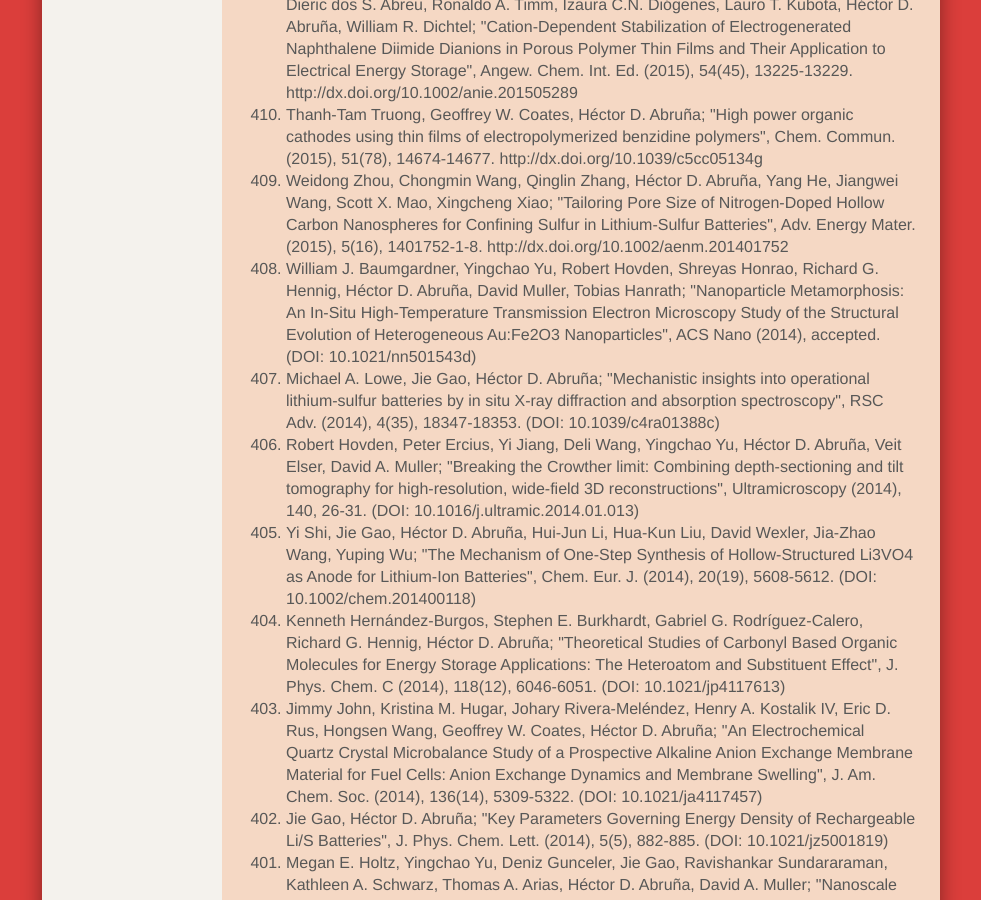
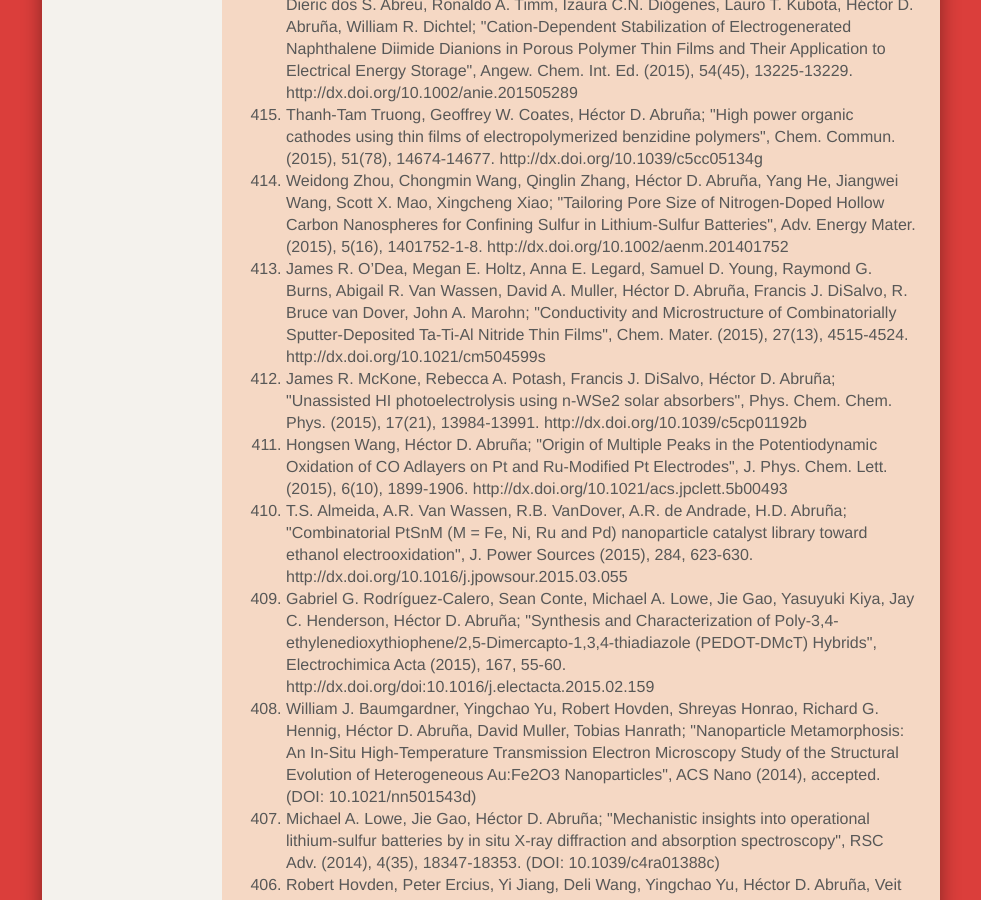
Before and after one commit to abruna/abruna.github.com, a Jekyll site: the page built from publications.html, in a window 1280 px wide and 900 px high, scrolled down 823 px. Shown: the whole window, without its empty margins (149-1130 px from the left). Built offline with Jekyll 4.4.1, drawn with Linux system fonts in a browser that asks for light colours; nearby versions of some CDN libraries.

Commit message:
Update publications.yml

```diff
--- a/_data/publications.yml
+++ b/_data/publications.yml
@@ -6,6 +6,12 @@
 - "Catherine R. DeBlase, Kenneth Hernández-Burgos, Julian M. Rotter, David J. Fortman, Dieric dos S. Abreu, Ronaldo A. Timm, Izaura C.N. Diógenes, Lauro T. Kubota, Héctor D. Abruña, William R. Dichtel; \"Cation-Dependent Stabilization of Electrogenerated Naphthalene Diimide Dianions in Porous Polymer Thin Films and Their Application to Electrical Energy Storage\", Angew. Chem. Int. Ed. (2015), 54(45), 13225-13229. http://dx.doi.org/10.1002/anie.201505289"
 - "Thanh-Tam Truong, Geoffrey W. Coates, Héctor D. Abruña; \"High power organic cathodes using thin films of electropolymerized benzidine polymers\", Chem. Commun. (2015), 51(78), 14674-14677. http://dx.doi.org/10.1039/c5cc05134g"
 - "Weidong Zhou, Chongmin Wang, Qinglin Zhang, Héctor D. Abruña, Yang He, Jiangwei Wang, Scott X. Mao, Xingcheng Xiao; \"Tailoring Pore Size of Nitrogen-Doped Hollow Carbon Nanospheres for Confining Sulfur in Lithium-Sulfur Batteries\", Adv. Energy Mater. (2015), 5(16), 1401752-1-8. http://dx.doi.org/10.1002/aenm.201401752"
+- "James R. O’Dea, Megan E. Holtz, Anna E. Legard, Samuel D. Young, Raymond G. Burns, Abigail R. Van Wassen, David A. Muller, Héctor D. Abruña, Francis J. DiSalvo, R. Bruce van Dover, John A. Marohn; \"Conductivity and Microstructure of Combinatorially Sputter-Deposited Ta-Ti-Al Nitride Thin Films\", Chem. Mater. (2015), 27(13), 4515-4524. http://dx.doi.org/10.1021/cm504599s"
+- "James R. McKone, Rebecca A. Potash, Francis J. DiSalvo, Héctor D. Abruña; \"Unassisted HI photoelectrolysis using n-WSe2 solar absorbers\", Phys. Chem. Chem. Phys. (2015), 17(21), 13984-13991. http://dx.doi.org/10.1039/c5cp01192b"
+- "Hongsen Wang, Héctor D. Abruña; \"Origin of Multiple Peaks in the Potentiodynamic Oxidation of CO Adlayers on Pt and Ru-Modified Pt Electrodes\", J. Phys. Chem. Lett. (2015), 6(10), 1899-1906. http://dx.doi.org/10.1021/acs.jpclett.5b00493"
+- "T.S. Almeida, A.R. Van Wassen, R.B. VanDover, A.R. de Andrade, H.D. Abruña; \"Combinatorial PtSnM (M = Fe, Ni, Ru and Pd) nanoparticle catalyst library toward ethanol electrooxidation\", J. Power Sources (2015), 284, 623-630. http://dx.doi.org/10.1016/j.jpowsour.2015.03.055"
+- "Gabriel G. Rodríguez-Calero, Sean Conte, Michael A. Lowe, Jie Gao, Yasuyuki Kiya, Jay C. Henderson, Héctor D. Abruña; \"Synthesis and Characterization of Poly-3,4-ethylenedioxythiophene/2,5-Dimercapto-1,3,4-thiadiazole (PEDOT-DMcT) Hybrids\", Electrochimica Acta (2015), 167, 55-60. http://dx.doi.org/doi:10.1016/j.electacta.2015.02.159"
+
 
 
 - "William J. Baumgardner, Yingchao Yu, Robert Hovden, Shreyas Honrao, Richard G. Hennig, Héctor D. Abruña, David Muller, Tobias Hanrath; \"Nanoparticle Metamorphosis: An In-Situ High-Temperature Transmission Electron Microscopy Study of the Structural Evolution of Heterogeneous Au:Fe2O3 Nanoparticles\", ACS Nano (2014), accepted.  (DOI: 10.1021/nn501543d)"
```
